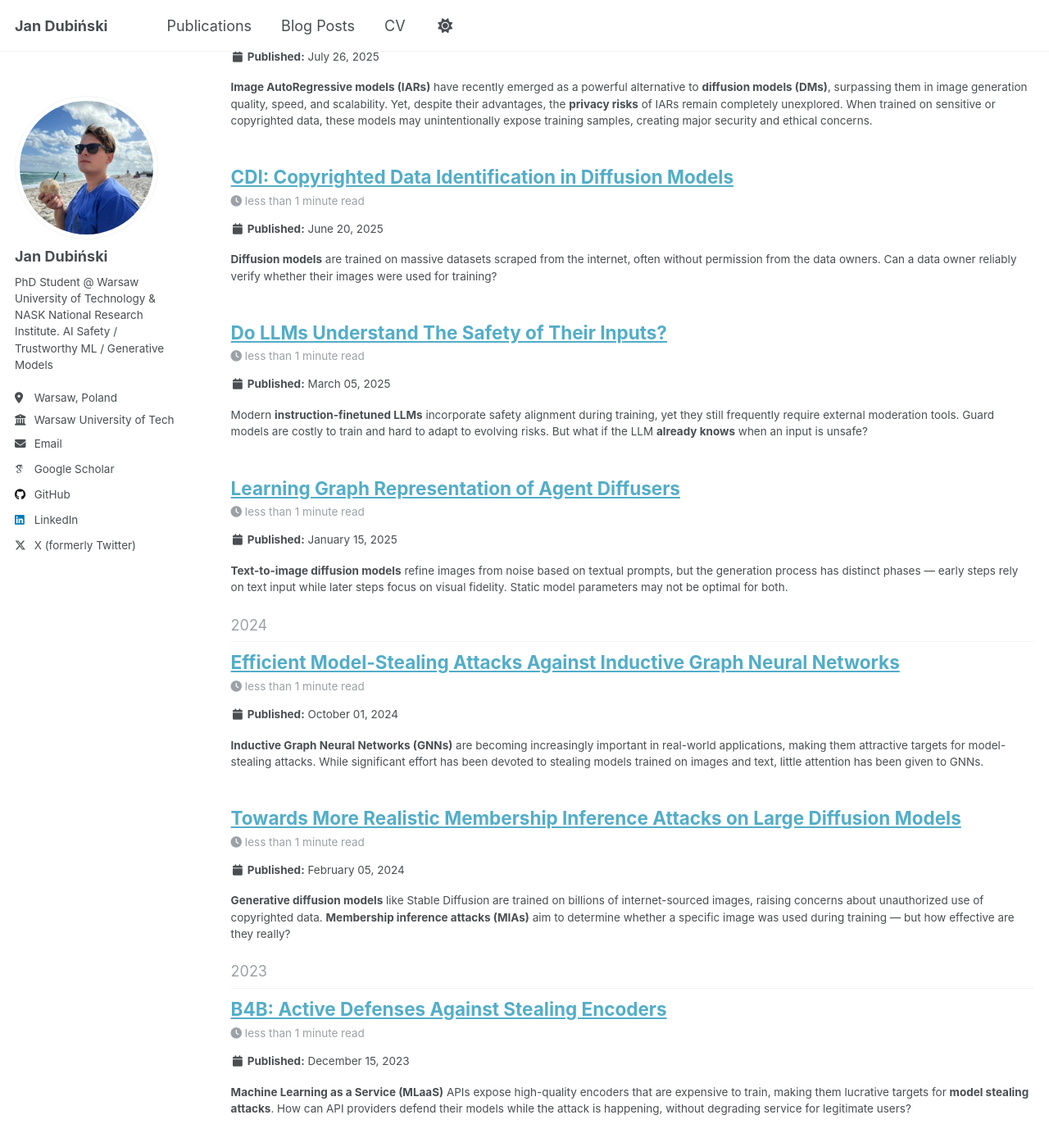
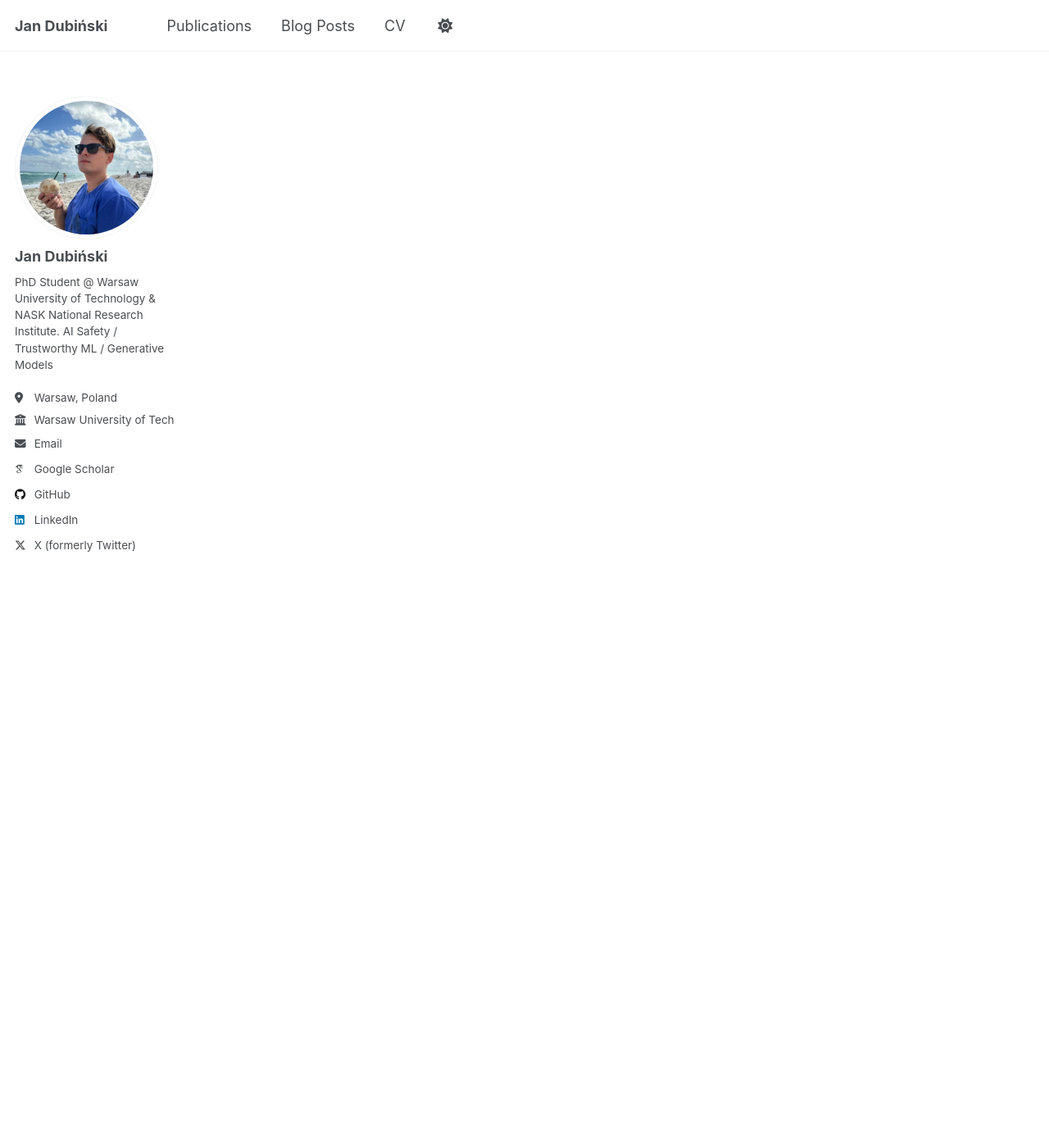
Before and after one commit to jandubinski/jandubinski.github.io, a Jekyll site: the page built from _pages/year-archive.html, in a window 1280 px wide and 1400 px high, scrolled down 1405 px. Shown: the whole window at 82% size. Built offline with Jekyll 4.4.1, drawn with Linux system fonts in a browser that asks for light colours; some web fonts are replaced; a script that is not in the unit is left out; some of the changed text lies outside the part shown.

Commit message:
Remove generated blog posts, keep original IARs post and SafeSteerDataset
Made-with: Cursor

```diff
--- a/_posts/2023-12-15-bucks-for-buckets.md
+++ /dev/null
@@ -1,19 +0,0 @@
----
-title: 'B4B: Active Defenses Against Stealing Encoders'
-date: 2023-12-15
-permalink: /posts/2023/12/bucks-for-buckets/
-tags:
-  - model stealing
-  - active defense
-  - encoders
----
-
-**Machine Learning as a Service (MLaaS)** APIs expose high-quality encoders that are expensive to train, making them lucrative targets for **model stealing attacks**. How can API providers defend their models while the attack is happening, without degrading service for legitimate users?
-
-<img src="/images/blog/b4b-teaser.png" alt="B4B framework overview" style="width:100%;">
-
-## Bucks for Buckets (B4B)
-
-In our **[paper](https://arxiv.org/abs/2310.08571)** at *NeurIPS 2023*, we introduce **Bucks for Buckets (B4B)** — the first **active defense** against encoder stealing. B4B exploits the observation that adversaries cover a much larger fraction of the embedding space than legitimate users solving a specific downstream task. It adaptively adjusts the utility of returned representations based on a user's coverage of the embedding space, and individually transforms each user's representations to prevent sybil-based aggregation attacks.
-
-<img src="/images/blog/b4b-results.png" alt="B4B defense effectiveness" style="width:100%;">
--- a/_posts/2024-02-05-membership-inference-diffusion.md
+++ /dev/null
@@ -1,19 +0,0 @@
----
-title: 'Towards More Realistic Membership Inference Attacks on Large Diffusion Models'
-date: 2024-02-05
-permalink: /posts/2024/02/membership-inference-diffusion/
-tags:
-  - membership inference
-  - diffusion models
-  - privacy
----
-
-**Generative diffusion models** like Stable Diffusion are trained on billions of internet-sourced images, raising concerns about unauthorized use of copyrighted data. **Membership inference attacks (MIAs)** aim to determine whether a specific image was used during training — but how effective are they really?
-
-<img src="/images/blog/mia-diffusion-teaser.png" alt="Membership inference attack pipeline for diffusion models" style="width:100%;">
-
-## A Fair Evaluation Framework
-
-In our **[paper](https://arxiv.org/abs/2306.12983)** at *WACV 2024*, we identify that previously proposed evaluation setups **overestimate** the success of membership inference attacks on large diffusion models. We propose a methodology to establish a **fair evaluation setup** and apply both existing and new attacks to Stable Diffusion. Our results show that membership inference remains a significant challenge for large diffusion models deployed as black-box systems.
-
-<img src="/images/blog/mia-diffusion-results.png" alt="Membership inference results on Stable Diffusion" style="width:100%;">
--- a/_posts/2024-10-01-efficient-gnn-stealing-ecai.md
+++ /dev/null
@@ -1,19 +0,0 @@
----
-title: 'Efficient Model-Stealing Attacks Against Inductive Graph Neural Networks'
-date: 2024-10-01
-permalink: /posts/2024/10/efficient-gnn-stealing/
-tags:
-  - model stealing
-  - graph neural networks
-  - security
----
-
-**Inductive Graph Neural Networks (GNNs)** are becoming increasingly important in real-world applications, making them attractive targets for model-stealing attacks. While significant effort has been devoted to stealing models trained on images and text, little attention has been given to GNNs.
-
-<img src="/images/blog/gnn-ecai-teaser.png" alt="GNN model stealing attack overview" style="width:100%;">
-
-## Unsupervised GNN Stealing
-
-In our **[paper](https://arxiv.org/abs/2405.12295)** at *ECAI 2024*, we introduce a new method for **unsupervised model-stealing attacks** against inductive GNNs, using graph contrastive learning and spectral graph augmentations to efficiently extract information from the target model. Our approach outperforms prior state-of-the-art across all six evaluated datasets, achieving superior fidelity and downstream accuracy while requiring fewer queries.
-
-<img src="/images/blog/gnn-ecai-results.png" alt="Attack performance across datasets" style="width:100%;">
--- a/_posts/2025-01-15-learning-graph-agent-diffuser.md
+++ /dev/null
@@ -1,19 +0,0 @@
----
-title: 'Learning Graph Representation of Agent Diffusers'
-date: 2025-01-15
-permalink: /posts/2025/01/learning-graph-agent-diffuser/
-tags:
-  - multi-agent systems
-  - diffusion models
-  - text-to-image
----
-
-**Text-to-image diffusion models** refine images from noise based on textual prompts, but the generation process has distinct phases — early steps rely on text input while later steps focus on visual fidelity. Static model parameters may not be optimal for both.
-
-<img src="/images/blog/lgr-ad-teaser.png" alt="LGR-AD multi-agent architecture" style="width:100%;">
-
-## LGR-AD: Multi-Agent Image Generation
-
-In our **[paper](https://arxiv.org/abs/2505.06761)** at *AAMAS 2025*, we introduce **LGR-AD** — a multi-agent system where each agent represents an expert diffusion sub-model. These agents dynamically adapt to varying conditions and collaborate through a graph neural network that encodes their relationships and performance metrics. A coordination mechanism based on top-k maximum spanning trees optimizes the generation process. LGR-AD outperforms traditional diffusion models across various benchmarks.
-
-<img src="/images/blog/lgr-ad-results.png" alt="LGR-AD generation quality results" style="width:100%;">
--- a/_posts/2025-03-05-llm-safety-latent-space.md
+++ /dev/null
@@ -1,19 +0,0 @@
----
-title: 'Do LLMs Understand The Safety of Their Inputs?'
-date: 2025-03-05
-permalink: /posts/2025/03/llm-safety-latent-space/
-tags:
-  - LLM safety
-  - moderation
-  - latent space
----
-
-Modern **instruction-finetuned LLMs** incorporate safety alignment during training, yet they still frequently require external moderation tools. Guard models are costly to train and hard to adapt to evolving risks. But what if the LLM **already knows** when an input is unsafe?
-
-<img src="/images/blog/llm-safety-teaser.png" alt="Latent Prototype Moderator concept" style="width:100%;">
-
-## Latent Prototype Moderator
-
-In our **[paper](https://arxiv.org/abs/2502.16174)** at the *ICLR 2025 Workshop on Building Trust in LLMs*, we show that safe and unsafe prompts are **distinctly separable** in the model's latent space. Building on this, we introduce the **Latent Prototype Moderator (LPM)** — a training-free moderation method that uses Mahalanobis distance in latent space to assess input safety. LPM is a lightweight, customizable add-on that generalizes across model families and sizes, matching or exceeding state-of-the-art guard models across multiple safety benchmarks.
-
-<img src="/images/blog/llm-safety-results.png" alt="LPM benchmark results" style="width:100%;">
--- a/_posts/2025-06-20-cdi-copyrighted-data.md
+++ /dev/null
@@ -1,19 +0,0 @@
----
-title: 'CDI: Copyrighted Data Identification in Diffusion Models'
-date: 2025-06-20
-permalink: /posts/2025/06/cdi-copyrighted-data/
-tags:
-  - copyright
-  - diffusion models
-  - dataset inference
----
-
-**Diffusion models** are trained on massive datasets scraped from the internet, often without permission from the data owners. Can a data owner reliably verify whether their images were used for training?
-
-<img src="/images/blog/cdi-teaser.png" alt="CDI framework overview" style="width:100%;">
-
-## From Membership Inference to Dataset Inference
-
-In our **[paper](https://arxiv.org/abs/2411.12858)** at *CVPR 2025*, we demonstrate that existing **membership inference attacks** are not strong enough to reliably detect individual images in large, state-of-the-art diffusion models. To overcome this, we propose **CDI** — a dataset inference framework that aggregates signals from multiple data points belonging to a single owner. By combining existing MIA signals with new handcrafted features and rigorous statistical testing, CDI enables data owners with as few as **70 samples** to identify with over **99% confidence** whether their data was used for training.
-
-<img src="/images/blog/cdi-results.png" alt="CDI detection results" style="width:100%;">
--- a/_posts/2025-09-05-expertsim-particle-detector.md
+++ /dev/null
@@ -1,19 +0,0 @@
----
-title: 'ExpertSim: Fast Particle Detector Simulation with Mixture-of-Generative-Experts'
-date: 2025-09-05
-permalink: /posts/2025/09/expertsim-particle-detector/
-tags:
-  - particle physics
-  - CERN
-  - generative models
----
-
-Simulating detector responses at the **Large Hadron Collider** is crucial but computationally expensive, putting significant strain on CERN's computational grid. Generative ML methods offer a faster alternative, but the data distribution varies significantly across simulations.
-
-<img src="/images/blog/expertsim-teaser.png" alt="ExpertSim Mixture-of-Experts overview" style="width:100%;">
-
-## ExpertSim
-
-In our **[paper](https://arxiv.org/abs/2508.20991)** at *ECAI 2025*, we present **ExpertSim** — a Mixture-of-Generative-Experts approach tailored for the **Zero Degree Calorimeter** in the ALICE experiment. Each expert specializes in a different subset of the data, allowing for more precise and efficient generation. ExpertSim improves accuracy over traditional Monte Carlo methods while providing a significant speedup.
-
-<img src="/images/blog/expertsim-results.png" alt="Generated vs true detector response distributions" style="width:100%;">
--- a/_posts/2025-09-10-activation-sparsity-llms.md
+++ /dev/null
@@ -1,19 +0,0 @@
----
-title: 'Universal Properties of Activation Sparsity in Modern LLMs'
-date: 2025-09-10
-permalink: /posts/2025/09/activation-sparsity-llms/
-tags:
-  - LLMs
-  - activation sparsity
-  - efficiency
----
-
-**Activation sparsity** has been extensively studied in ReLU-based models, but methods relying on exact zero activations don't directly apply to modern LLMs that use SiLU or GELU activations. This has led to fragmented, model-specific strategies and a gap in general understanding.
-
-<img src="/images/blog/sparsity-teaser.png" alt="Activation sparsity exploitation in FFN layers" style="width:100%;">
-
-## A Unified Framework for LLM Sparsity
-
-In our **[paper](https://arxiv.org/abs/2509.00454)** at *ICLR 2026*, we introduce a **general framework** for evaluating sparsity robustness in contemporary LLMs and conduct a systematic investigation across diverse model families and scales. We uncover **universal properties** of activation sparsity — notably that the potential for effective sparsity **grows with model size**. We also present the first study of activation sparsity in **diffusion-based LLMs**.
-
-<img src="/images/blog/sparsity-results.png" alt="Critical sparsity across model sizes and tasks" style="width:100%;">
--- a/_posts/2025-10-20-backdoor-vectors.md
+++ /dev/null
@@ -1,19 +0,0 @@
----
-title: 'Backdoor Vectors: Backdoor Attacks as Task Arithmetic'
-date: 2025-10-20
-permalink: /posts/2025/10/backdoor-vectors/
-tags:
-  - backdoor attacks
-  - model merging
-  - task arithmetic
----
-
-**Model merging** has emerged as an effective method for combining large models, but it poses significant security risks. Recent work shows it is highly susceptible to **backdoor attacks** — hidden triggers that allow adversaries to control the merged model's output at inference time.
-
-<img src="/images/blog/backdoor-vectors-teaser.png" alt="Backdoor Vector framework" style="width:100%;">
-
-## Backdoor Vectors
-
-In our **[paper](https://arxiv.org/abs/2510.08016)**, we propose treating the backdoor attack itself as a **task vector**. The Backdoor Vector (BV) is simply the weight difference between a backdoored fine-tuned model and a clean one. This reveals new insights into attack similarity and transferability. We also introduce **Sparse Backdoor Vectors (SBV)** — the first method to leverage merging to improve attack effectiveness — and **Injection BV Subtraction (IBVS)**, an assumption-free defense that remains effective even when the backdoor threat is entirely unknown.
-
-<img src="/images/blog/backdoor-vectors-results.png" alt="BV scaling: accuracy stays flat while attack success rate rises" style="width:100%;">
--- a/_posts/2025-12-01-on-stealing-gnn-models.md
+++ /dev/null
@@ -1,19 +0,0 @@
----
-title: 'On Stealing Graph Neural Network Models'
-date: 2025-12-01
-permalink: /posts/2025/12/on-stealing-gnn-models/
-tags:
-  - model stealing
-  - graph neural networks
-  - security
----
-
-Current **GNN model-stealing methods** rely heavily on queries to the victim model, assuming no hard query limits. In practice, the number of allowed queries can be severely limited.
-
-<img src="/images/blog/gnn-stealing-teaser.png" alt="GNN stealing attack overview" style="width:100%;">
-
-## Stealing GNNs with Minimal Queries
-
-In our **[paper](https://arxiv.org/abs/2511.07170)** at *AAAI 2026*, we show how an adversary can extract a GNN with **very limited interactions**. Our approach first obtains the model backbone without direct queries to the victim, then strategically utilizes a fixed query budget to extract the most informative data. Experiments on eight real-world datasets demonstrate the attack's effectiveness even under severe query restrictions and active defenses.
-
-<img src="/images/blog/gnn-stealing-results.png" alt="Attack accuracy and fidelity under query budgets" style="width:100%;">
--- a/_posts/2026-03-10-conditioned-activation-transport.md
+++ /dev/null
@@ -1,19 +0,0 @@
----
-title: 'Conditioned Activation Transport for T2I Safety Steering'
-date: 2026-03-10
-permalink: /posts/2026/03/conditioned-activation-transport/
-tags:
-  - T2I safety
-  - activation steering
-  - generative models
----
-
-Despite their impressive capabilities, current **Text-to-Image (T2I)** models remain prone to generating unsafe content. While **activation steering** offers a promising inference-time intervention, we find that linear steering methods frequently degrade image quality on benign prompts.
-
-<img src="/images/blog/cat-teaser.jpg" alt="Comparison of steering methods on unsafe prompts" style="width:100%;">
-
-## Conditioned Activation Transport (CAT)
-
-In our **[paper](https://arxiv.org/abs/2603.03163)**, we first construct **SafeSteerDataset** — 2,300 contrastive safe/unsafe prompt pairs with high cosine similarity. We then propose **CAT**, a framework that uses geometry-based conditioning and nonlinear transport maps. By activating transport maps only within unsafe activation regions, CAT minimizes interference with benign queries. Validated on Z-Image and Infinity architectures, CAT significantly reduces Attack Success Rate while maintaining image fidelity.
-
-<img src="/images/blog/cat-results.png" alt="Synthetic 2D transport comparisons" style="width:100%;">
```
Also changed, not shown: _posts/2025-07-26-privacy-iars.md (+1 -5 lines).
